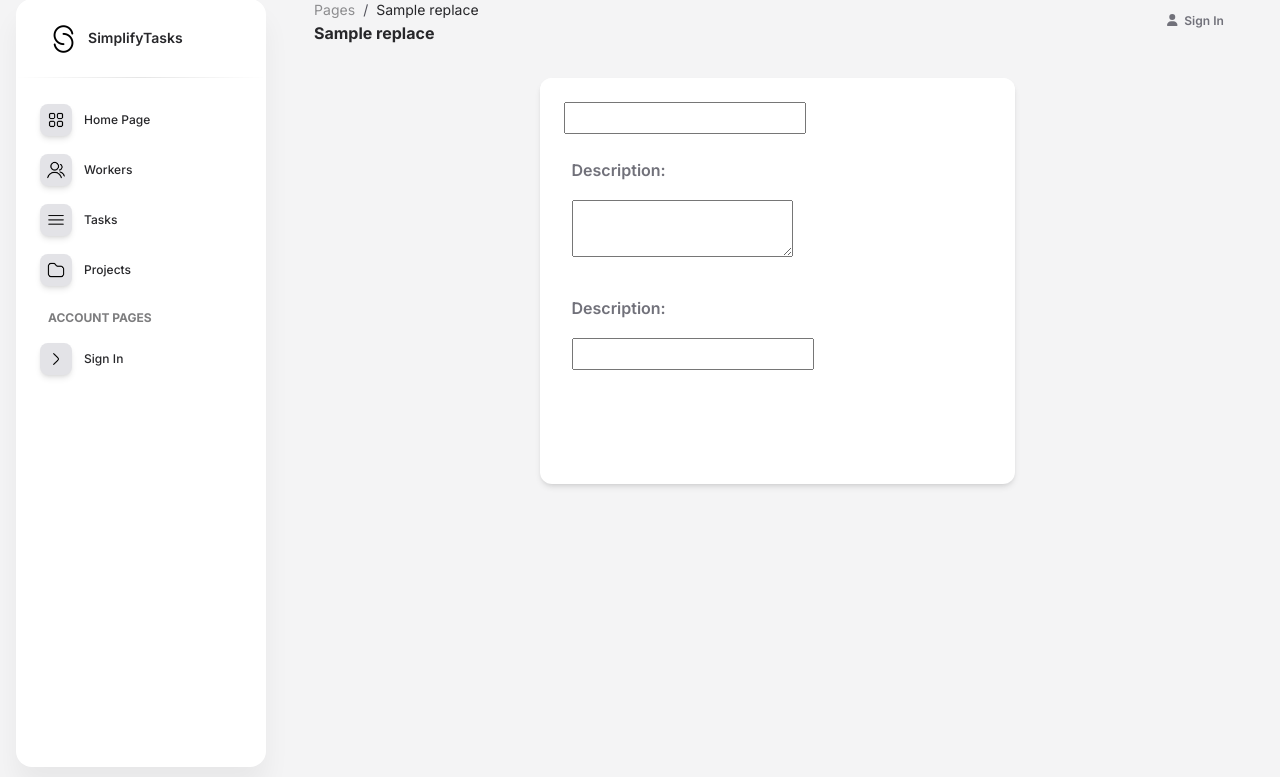
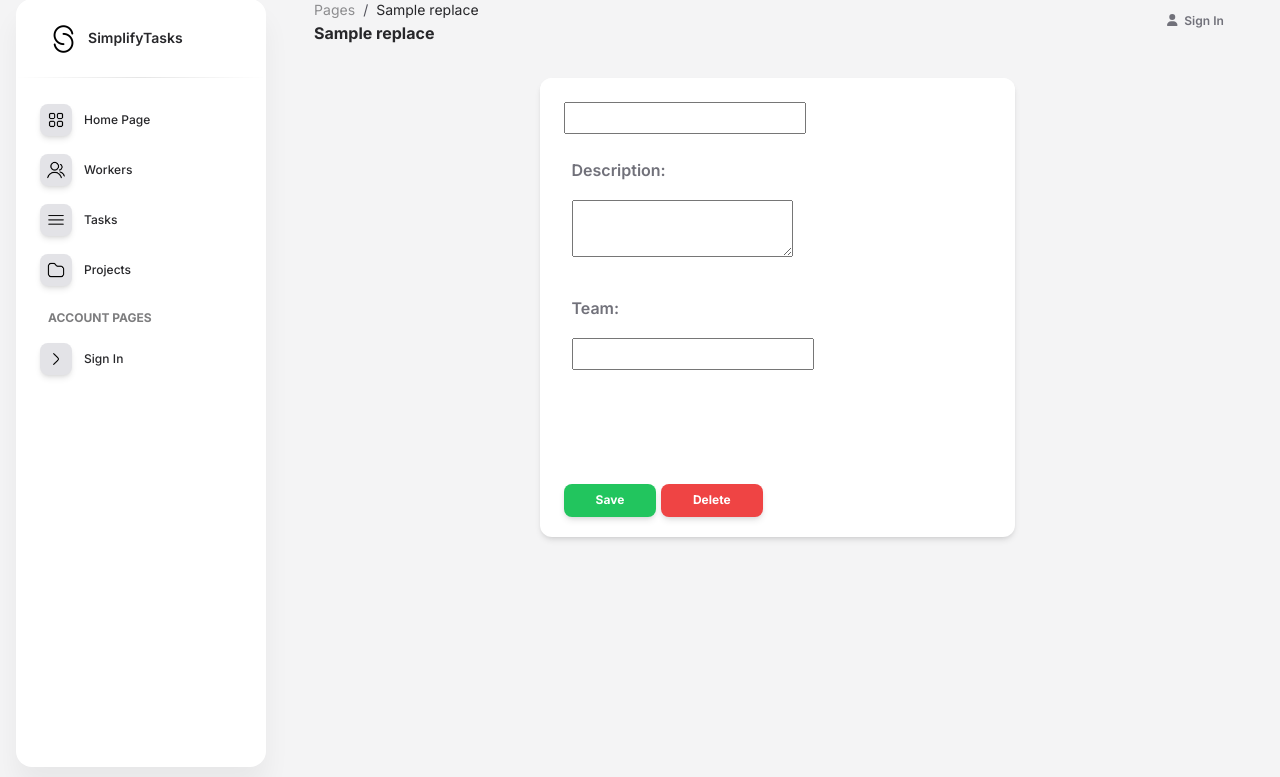
Before and after one commit to SkepskyiDanylo/simplify-tasks, a Django app: template templates/manager/project_form.html in a window 1280 px wide. Shown: the part 17-794 px from the top of the page. Run offline with Django 5.2, Linux system fonts and the light colour scheme; the template is opened without the code that fills it: most values are stand-ins (such as "Sample title", 1, 10 or a date in 2020); form fields are guessed from the names that the template uses; some libraries are stand-ins or nearby versions.

Commit message:
Dev: added save button to project_form.html

```diff
--- a/templates/manager/project_form.html
+++ b/templates/manager/project_form.html
@@ -23,7 +23,7 @@
               </li>
               <li class="list-group-item border-0 w-60">
                 <div class="mb-3">
-                  <div class="text-bold">Description:</div>
+                  <div class="text-bold">Team:</div>
                   <div class="mt-3">
                   <span class="text pt-1">
                     {{ form.team }}
@@ -33,15 +33,19 @@
               </li>
             </ul>
           </div>
-          {% if user.is_superuser and project %}
-            <div class="card-footer pt-0 pb-1">
-              <a class="btn btn-danger" href="{% url "manager:project-delete" pk=project.pk %}">
+          <div class="card-footer pt-0 pb-1">
+            <button type="submit" class="btn btn-sm btn-success">
+              Save
+            </button>
+            {% if project %}
+              <a class="btn btn-danger btn-sm" href="{% url "manager:project-delete" pk=project.pk %}">
                 Delete
               </a>
-            </div>
-          {% endif %}
+            {% endif %}
+          </div>
         </div>
       </div>
     </div>
   </form>
+  {% include "includes/form_errors.html" %}
 {% endblock %}
```
Also changed, not shown: other parts of templates/manager/project_form.html (+1 -1 lines).
